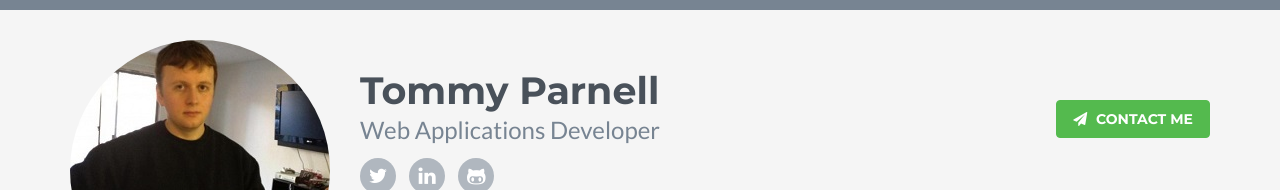
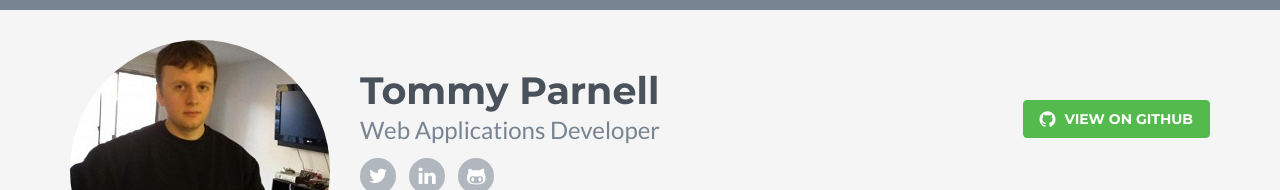
Before and after one commit to TerribleDev/about, a website: page index.html in a window 1280 px wide. Shown: the top 190 px of the page. Drawn offline with nearby package versions, Linux system fonts and the light colour scheme; files that its build step writes are made by us from their sources.

Commit message:
view on github instead of contact me

```diff
--- a/index.html
+++ b/index.html
@@ -38,7 +38,7 @@
                 </ul>
             </div>
             <div class="pull-right-md btn-toolbar">
-                <a class="btn btn-cta-primary" href="mailto:tparnell8@gmail.com" target="_blank"><i class="fa fa-paper-plane"></i> Contact Me</a>
+                <a class="btn btn-cta-primary" href="https://github.com/tparnell8/about.tommyparnell.com.node" target="_blank"><i class="fa fa-github fa-lg"></i> View on Github</a>
             </div>
         </div>
     </header>
```
